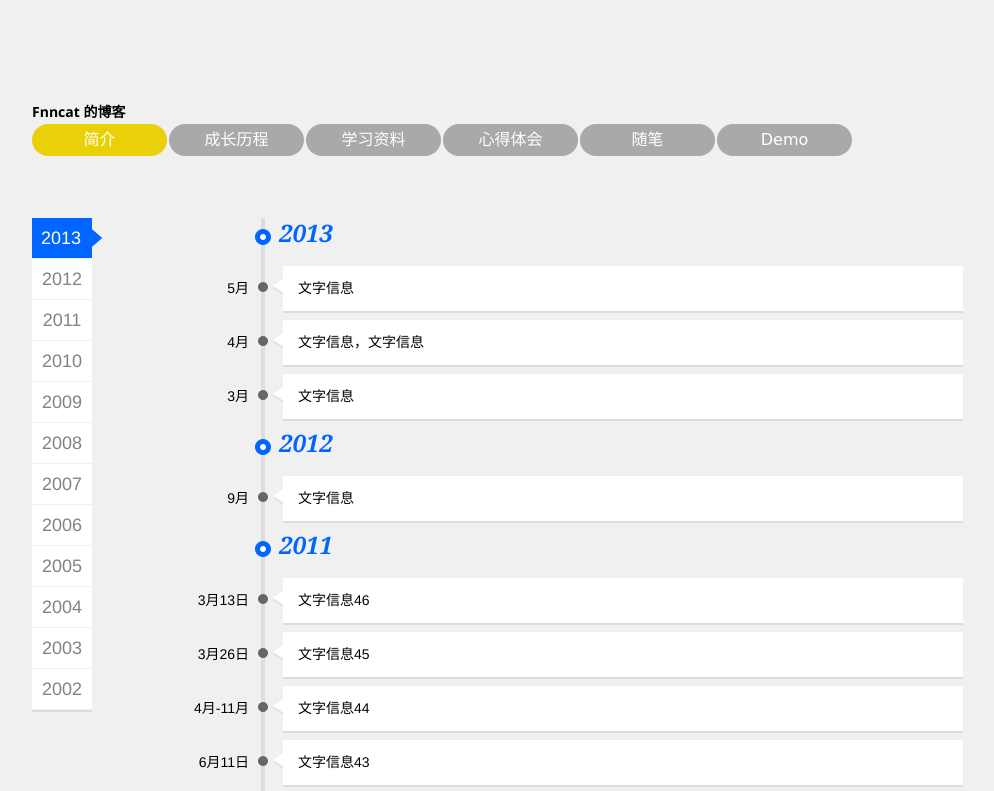
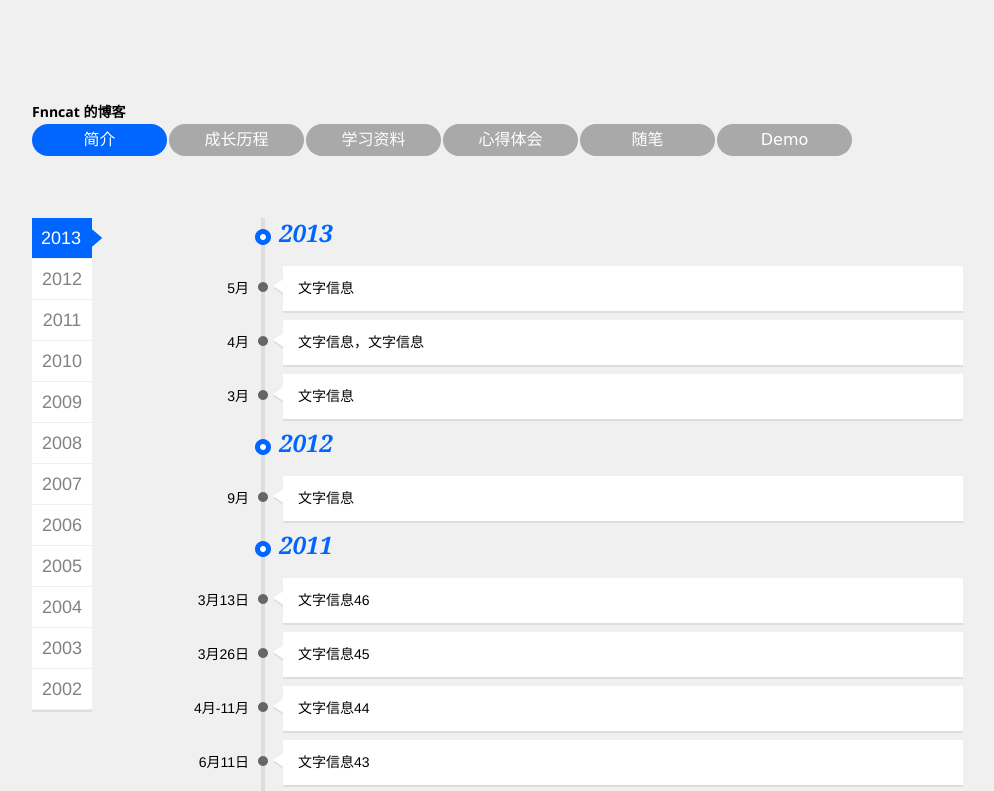
Before and after one commit to fnnnncat/fnncat, a plain HTML site: page index.html in a window 1280 px wide. In both pictures the pointer is over the link "简介". Shown: the top 791 px of the page, without its empty margins (138-1132 px from the left). Drawn offline with Linux system fonts and the light colour scheme.

Commit message:
change
change the button color

```diff
--- a/styles/navigation.css
+++ b/styles/navigation.css
@@ -28,5 +28,5 @@
 }
 
 .inner li a:hover, #container li a.cur {
-    background:#e9d008;
+    background:#0066ff;
 }
```
